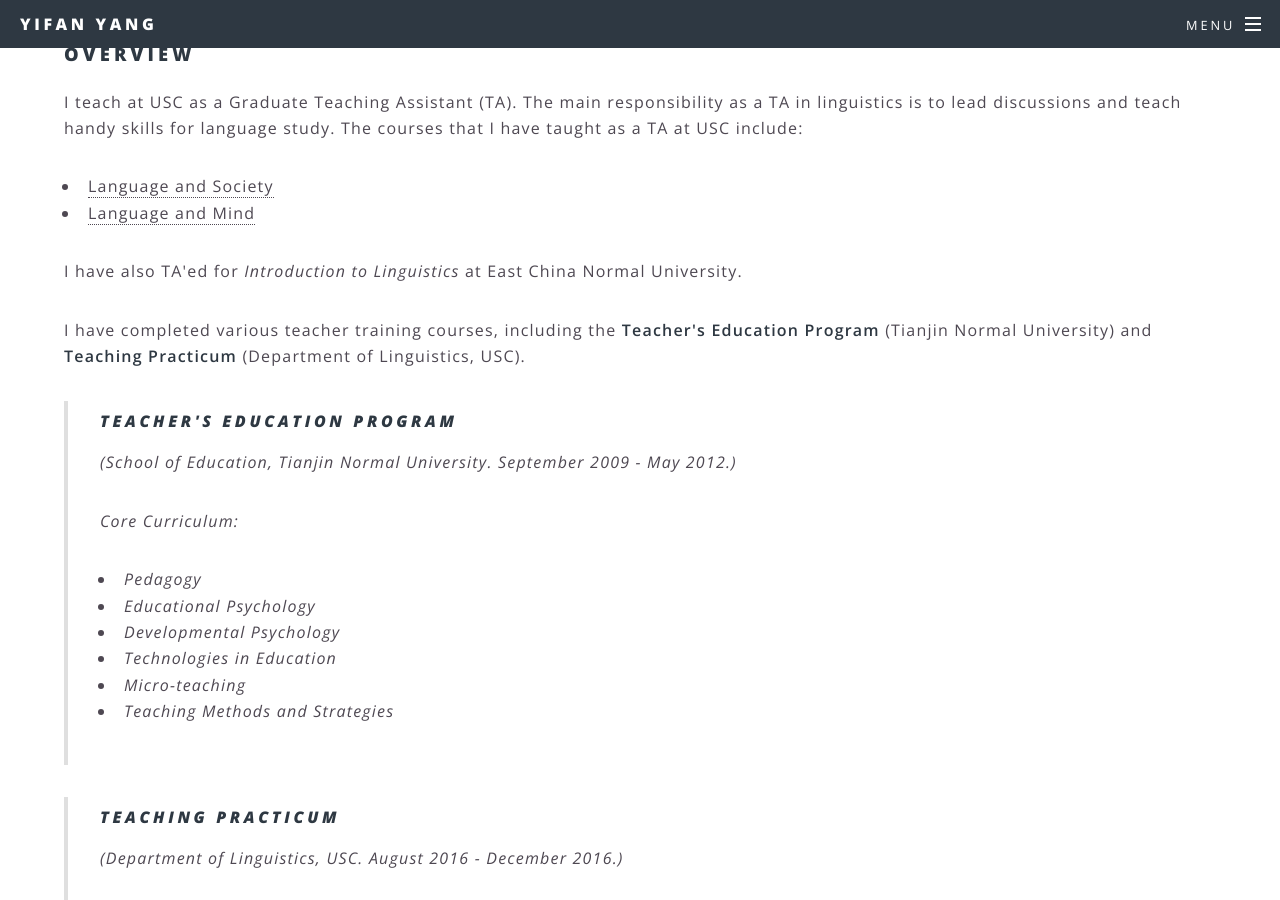
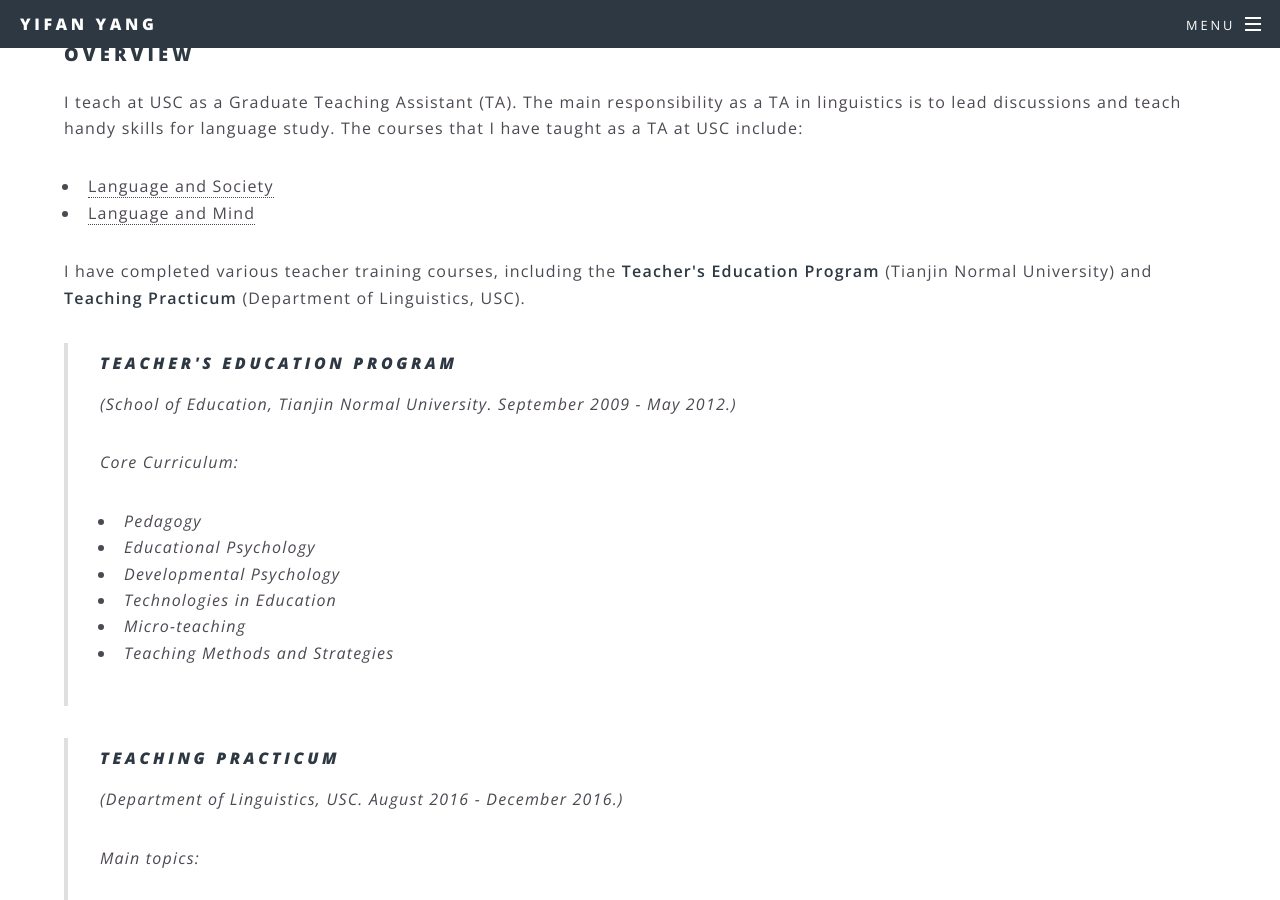
Before and after one commit to MuxuanHe/MuxuanHe, a Jekyll site: the page built from 3Teaching.html, in a window 1280 px wide and 900 px high, scrolled down 393 px. Built offline with Jekyll 4.4.1, drawn with Linux system fonts in a browser that asks for light colours.

Commit message:
Update 3Teaching.html

```diff
--- a/3Teaching.html
+++ b/3Teaching.html
@@ -13,9 +13,7 @@
 			<li><a href="#115" class="more scrolly">Language and Society</a></li>
 			<li><a href="#275" class="more scrolly">Language and Mind</a></li>
 		</ul>
-
-		I have also TA'ed for <i>Introduction to Linguistics</i> at East China Normal University.
-	  </p>
+	 </p>
 
 	<p>I have completed various teacher training courses, including the <b>Teacher's Education Program</b> (Tianjin Normal University)
 		and <b>Teaching Practicum</b> (Department of Linguistics, USC). </p>
@@ -58,7 +56,7 @@
 
 <hr />
 
-<section, id="115", class="wrapper style1 special">
+<section, id="115" class="more scrolly">
 	<h3>Language and Society (LING 115)</h3>
 	<ul>
 		<li>Undergraduate General Education (TA'ed in Fall 2020, 2018, 2017, 2016; Spring 2019, 2018.)</li>
@@ -107,7 +105,7 @@
 
 <hr />
 
-<section, id="275", class="wrapper style1 special">
+<section, id="275">
 	<h3>Language and Mind (LING 275)</h3>
 	<ul>
 		<li>Undergraduate General Education (TA‘ed in Spring 2017)</li>
```
